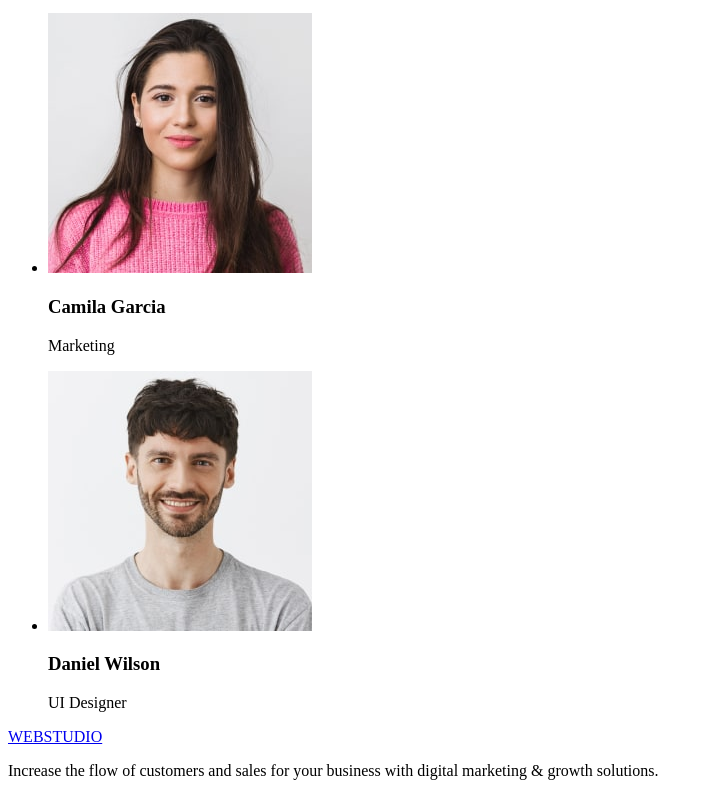
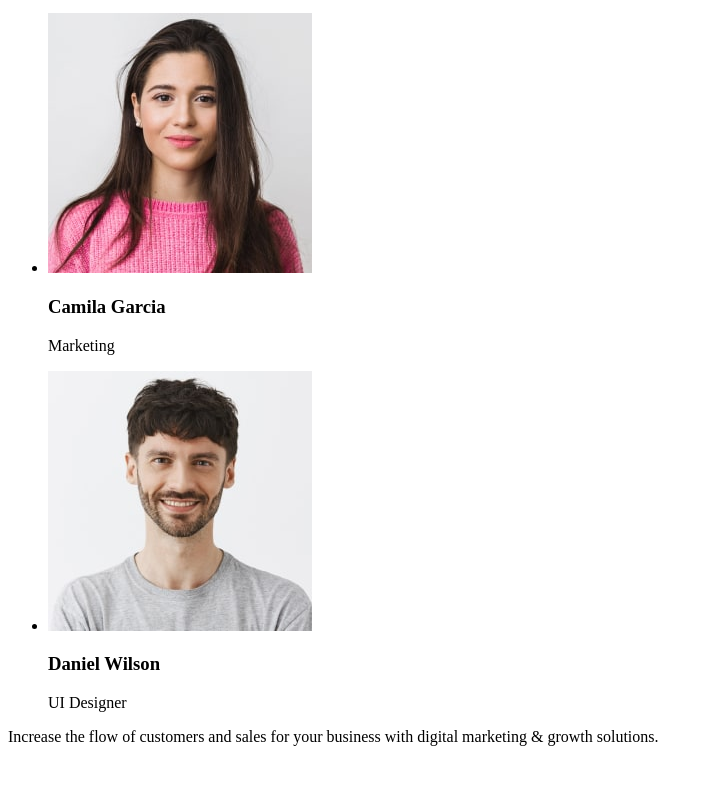
Before and after one commit to Lena-Yasynetska/goit-markup-hw-01, a plain HTML site: page index.html in a window 1280 px wide. Shown: the part 2293-3089 px from the top of the page, without its empty margins (0-713 px from the left). After the commit the page ends 3055 px from the top, so only its background shows below. Drawn offline with Linux system fonts and the light colour scheme.

Commit message:
подвал

```diff
--- a/index.html
+++ b/index.html
@@ -93,11 +93,9 @@
   </main>
     <!--Подвал стр.-->
     <footer>
-<section>
-  <h2 hidden>Способ увеличения продаж</h2>
-  <a href="./index.html">WEBSTUDIO</a>
-  <p>Increase the flow of customers and sales for your business with digital marketing & growth solutions.</p>
-</section>
+       <h2 hidden>Способ увеличения продаж</h2>
+       <a href="./index.html"></a>
+       <p>Increase the flow of customers and sales for your business with digital marketing & growth solutions.</p>
     </footer>
 </body>
 </html>
```
